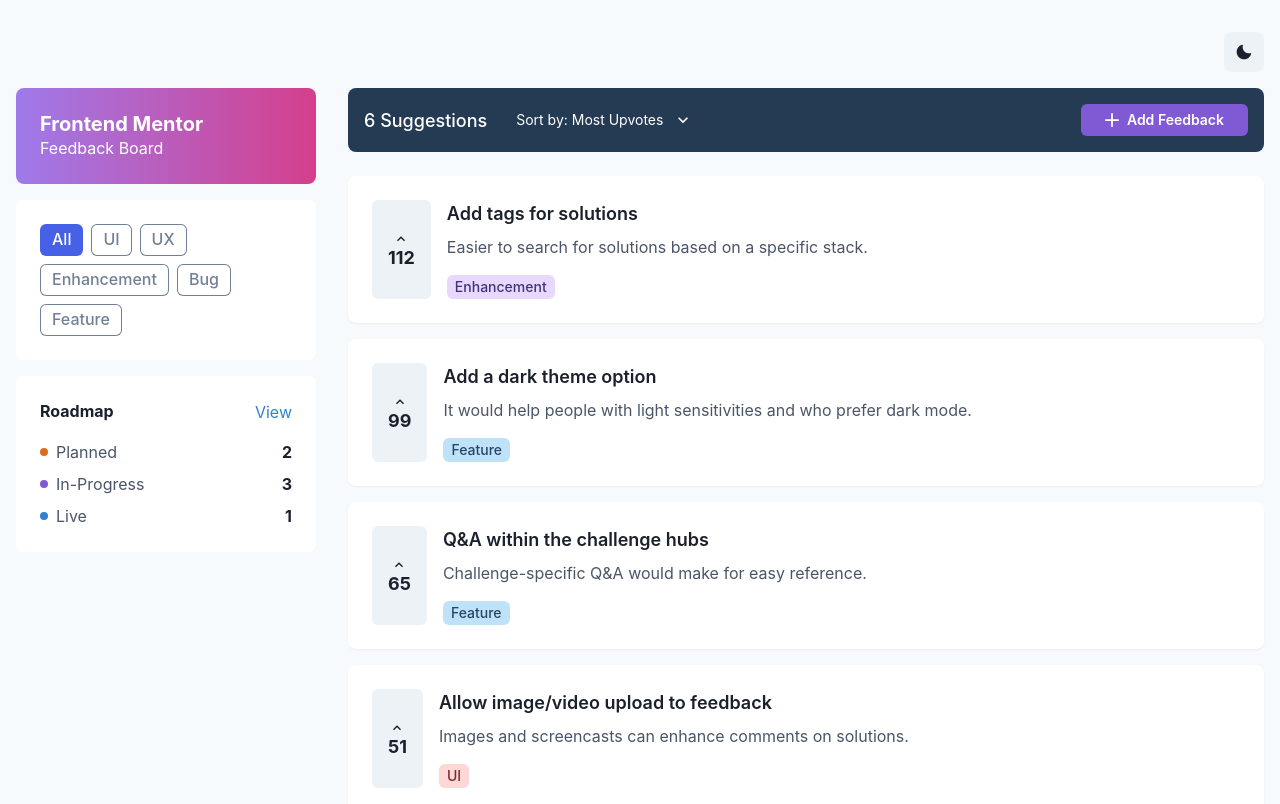
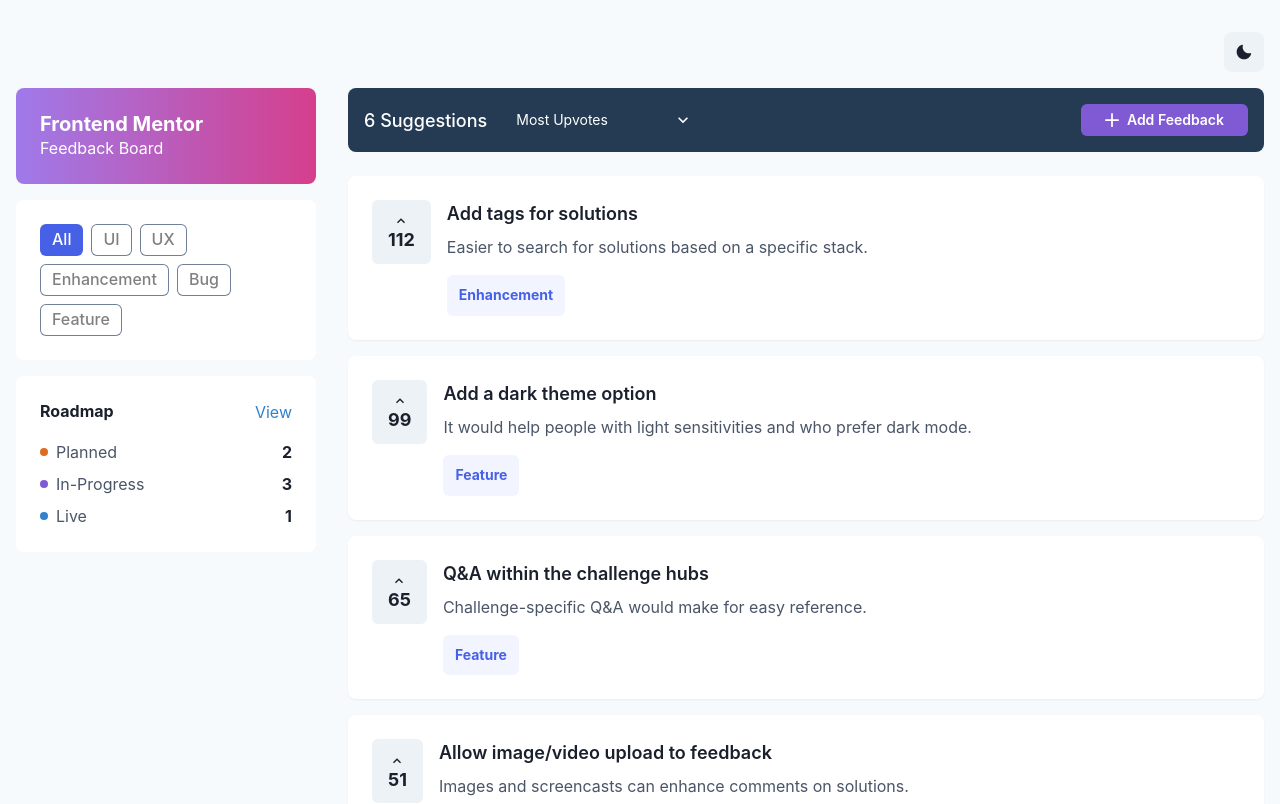
Before and after one commit to frankmilito/rotate, a Next.js app: page / in a window 1280 px wide. Shown: the top 804 px of the page. Built offline with nearby package versions, Linux system fonts and the light colour scheme; what @chakra-ui/next-js would draw is missing.

Commit message:
added darkmode themes

```diff
--- a/src/app/page.tsx
+++ b/src/app/page.tsx
@@ -1,5 +1,5 @@
 import { FeedbackBoard } from "@/components/dashboard/FeedbackBoard";
 
-export default function Home() {
+export default function Dashboard() {
   return <FeedbackBoard />;
 }
--- a/src/components/dashboard/FeedbackBoard.tsx
+++ b/src/components/dashboard/FeedbackBoard.tsx
@@ -4,12 +4,8 @@
 import { FeedbackList } from "./FeedbackList";
 import { Sidebar } from "./Sidebar";
 import { ThemeToggle } from "../common/ThemeToggle";
-import { Feedback } from "@/types";
-import { useState } from "react";
-
-export const FeedbackBoard: React.FC = () => {
-  const bgColor = useColorModeValue("gray.50", "gray.900");
-  const [selectedTag, setSelectedTag] = useState<string>("All");
+import { Feedback, SortOption } from "@/types";
+import { useMemo, useState } from "react";
 
 const feedbackList: Feedback[] = [
   {
@@ -64,9 +60,24 @@
   },
 ];
 
+export const FeedbackBoard: React.FC = () => {
+  const bgColor = useColorModeValue("gray.50", "gray.900");
+  const [selectedTag, setSelectedTag] = useState<string>("All");
+  const [sortBy, setSortBy] = useState<SortOption>("most-upvotes");
+
   const filteredFeedback = feedbackList.filter((feedback) =>
     selectedTag === "All" ? true : feedback.tags.includes(selectedTag)
   );
+
+  const sortedFeedback = useMemo(() => {
+    return filteredFeedback.sort((a, b) => {
+      if (sortBy === "most-upvotes") {
+        return b.upvotes - a.upvotes;
+      } else {
+        return a.upvotes - b.upvotes;
+      }
+    });
+  }, [filteredFeedback, sortBy]);
   return (
     <Box bg={bgColor} minH="100vh">
       <Container maxW="container.xl" py={8}>
@@ -78,7 +89,11 @@
             <Sidebar selectedTag={selectedTag} onTagSelect={setSelectedTag} />
           </Box>
           <Box flex={1}>
-            <FeedbackHeader />
+            <FeedbackHeader
+              feedbackCount={sortedFeedback.length}
+              sortBy={sortBy}
+              onSortChange={setSortBy}
+            />
             <FeedbackList feedbacks={filteredFeedback} />
           </Box>
         </Flex>
--- a/src/components/dashboard/FeedbackCard.tsx
+++ b/src/components/dashboard/FeedbackCard.tsx
@@ -33,8 +33,8 @@
       <Button
         display="flex"
         flexDir="column"
-        h="auto"
-        py={2}
+        // h="auto"
+        py={8}
         bg={upvoteBg}
         _hover={{ bg: useColorModeValue("gray.200", "gray.600") }}
       >
@@ -65,13 +65,10 @@
           {feedback.description}
         </Text>
         <Tag
-          colorScheme={
-            feedback.type === "Enhancement"
-              ? "purple"
-              : feedback.type === "Feature"
-              ? "blue"
-              : "red"
-          }
+          fontWeight="bold"
+          p="3"
+          color={feedback.type !== "UI" ? "primary.500" : "red"}
+          bg="primary.100"
         >
           {feedback.type}
         </Tag>
--- a/src/components/dashboard/FeedbackHeader.tsx
+++ b/src/components/dashboard/FeedbackHeader.tsx
@@ -7,9 +7,23 @@
   useColorModeValue,
 } from "@chakra-ui/react";
 import { AddIcon } from "@chakra-ui/icons";
+import { SortOption } from "@/types";
 
-export const FeedbackHeader: React.FC = () => {
+interface FeedbackHeaderProps {
+  feedbackCount: number;
+  sortBy: SortOption;
+  onSortChange: (value: SortOption) => void;
+}
+
+export const FeedbackHeader: React.FC<FeedbackHeaderProps> = ({
+  feedbackCount,
+  sortBy,
+  onSortChange,
+}) => {
   const bgColor = useColorModeValue("navy.800", "navy.900");
+  const handleSortChange = (event: React.ChangeEvent<HTMLSelectElement>) => {
+    onSortChange(event.target.value as SortOption);
+  };
 
   return (
     <Flex
@@ -26,10 +40,11 @@
           fontWeight="medium"
           fontSize={{ base: "sm", sm: "lg" }}
         >
-          6 Suggestions
+          {feedbackCount} {feedbackCount === 1 ? "Suggestion" : "Suggestions"}
         </Text>
         <Select
-          placeholder="Sort by: Most Upvotes"
+          value={sortBy}
+          onChange={handleSortChange}
           size="sm"
           width="200px"
           color="white"
@@ -38,7 +53,6 @@
         >
           <option value="most-upvotes">Most Upvotes</option>
           <option value="least-upvotes">Least Upvotes</option>
-          <option value="newest">Newest</option>
         </Select>
       </Flex>
       <Button
--- a/src/components/dashboard/Sidebar.tsx
+++ b/src/components/dashboard/Sidebar.tsx
@@ -19,7 +19,10 @@
   onTagSelect,
 }) => {
   const cardBg = useColorModeValue("white", "gray.800");
+  const tagBg = useColorModeValue("primary.500", "primary.500");
+  const tagColor = useColorModeValue("white", "white");
   const tags = ["All", "UI", "UX", "Enhancement", "Bug", "Feature"];
+
   const roadmapItems: RoadmapItem[] = [
     { status: "Planned", count: 2, color: "orange" },
     { status: "In-Progress", count: 3, color: "purple" },
@@ -45,8 +48,8 @@
               key={tag}
               size="lg"
               variant={selectedTag === tag ? "solid" : "outline"}
-              colorScheme={selectedTag === tag ? "blue" : "gray"}
-              bg={selectedTag === tag ? "#4661E6" : "white"}
+              color={selectedTag === tag ? tagColor : "gray"}
+              bg={selectedTag === tag ? tagBg : "white"}
               onClick={() => onTagSelect(tag)}
               cursor="pointer"
               _hover={{ opacity: 0.8 }}
--- a/src/lib/theme/index.ts
+++ b/src/lib/theme/index.ts
@@ -35,6 +35,14 @@
     800: "#243b53",
     900: "#102a43",
   },
+  primary: {
+    50: "#e3f8ff",
+    100: "#F2F4FF",
+    200: "#81defd",
+    300: "#5ed0fa",
+    400: "#40c3f7",
+    500: "#4661E6",
+  },
 };
 
 export const theme = extendTheme({
--- a/src/types/index.d.ts
+++ b/src/types/index.d.ts
@@ -12,3 +12,5 @@
   count: number;
   color: string;
 }
+
+export type SortOption = "most-upvotes" | "least-upvotes";
```
Lines whose indentation alone changed are shown as unchanged.
